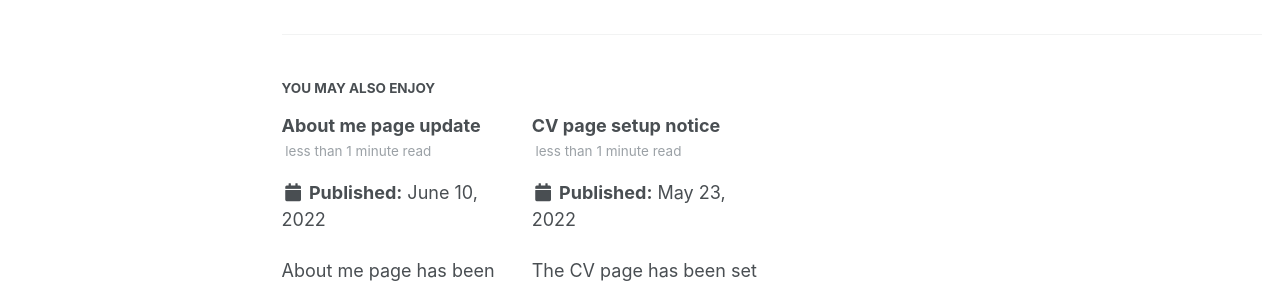
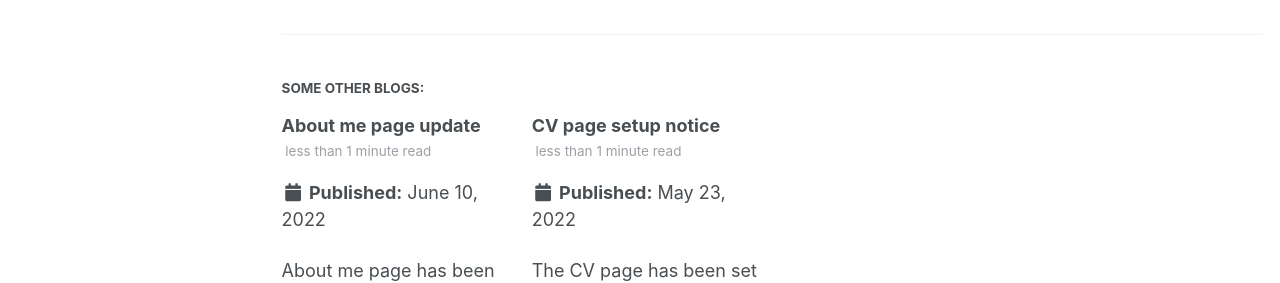
Before and after one commit to FangFrankSun/AcademicPage, a Jekyll site: the page built from _posts/2022-04-12-blog-post-1.md, in a window 1280 px wide and 1312 px high. Shown: the part 672-955 px from the top of the window. Built offline with Jekyll 4.4.1, drawn with Linux system fonts in a browser that asks for light colours.

Commit message:
Update ui-text.yml

```diff
--- a/_data/ui-text.yml
+++ b/_data/ui-text.yml
@@ -20,7 +20,7 @@ en: &DEFAULT_EN
   comments_label             : "Leave a Comment"
   comments_title             : "Comments"
   more_label                 : "Learn More"
-  related_label              : "You May Also Enjoy"
+  related_label              : "Some Other Blogs: "
   follow_label               : "Follow:"
   feed_label                 : "Feed"
   powered_by                 : "Powered by"
```
